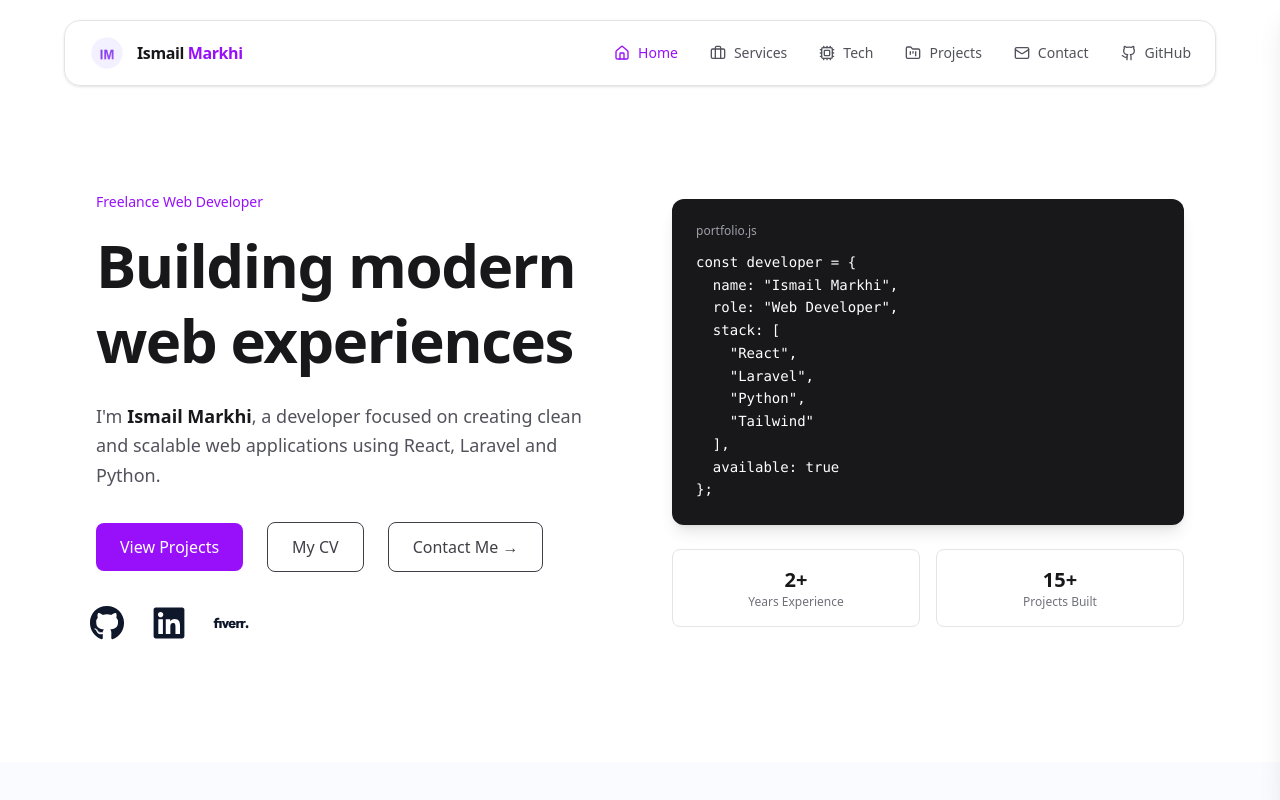
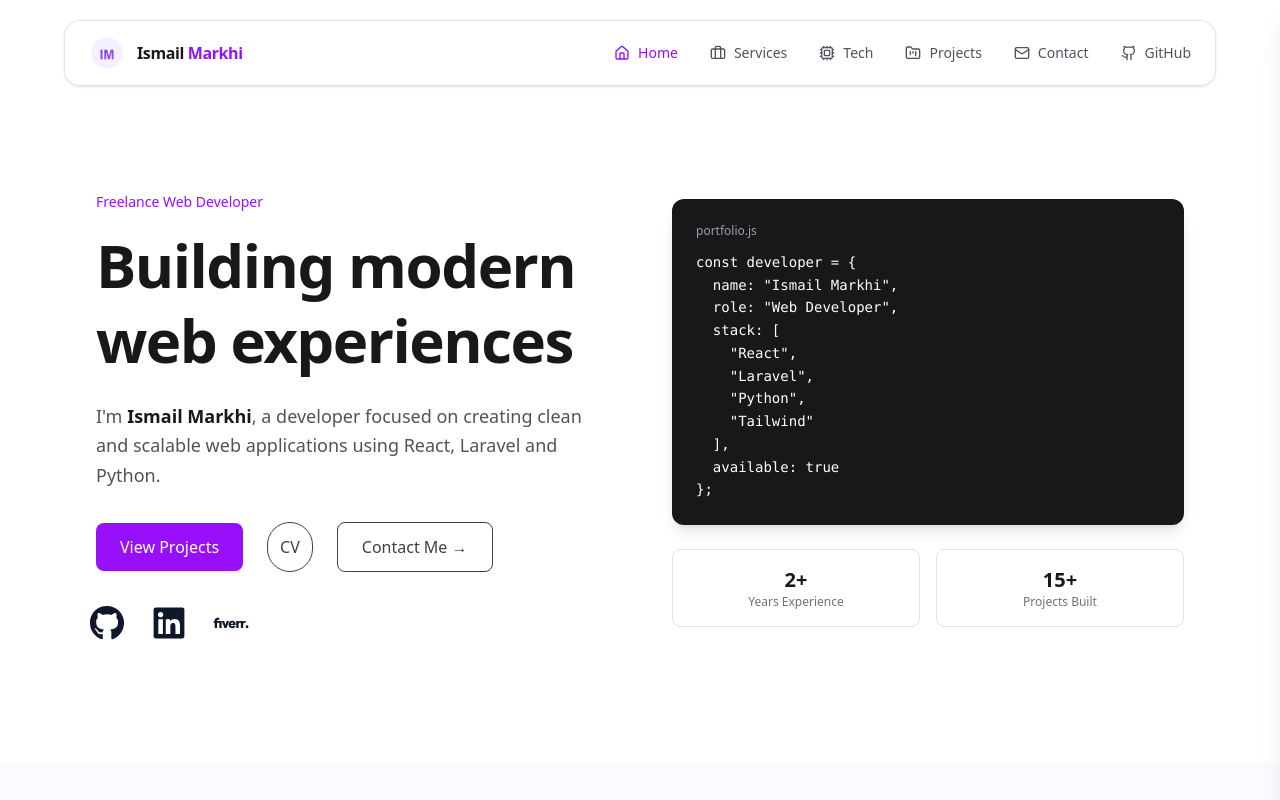
Before and after one commit to IsmailMarkhi/MyWorld, a React (Vite) app: page / in a window 1280 px wide. Shown: the top 800 px of the page. Built offline with nearby package versions, Linux system fonts and the light colour scheme.

Commit message:
cv added

```diff
--- a/src/components/sections/Hero.jsx
+++ b/src/components/sections/Hero.jsx
@@ -44,9 +44,9 @@ export default function Hero() {
               <a
                 href="/assets/resume.pdf"
                 download="Ismail-Markhi-Resume.pdf"
-                className="text-zinc-700 font-medium px-6 py-3 border border-zinc-700 rounded-lg dark:border-purple-600 hover:border-purple-600 hover:text-purple-600 transition duration-300"
+                className="text-zinc-700 font-medium p-3 border border-zinc-700 rounded-full dark:border-purple-600 hover:border-purple-600 hover:text-purple-600 transition duration-300"
               >
-                My CV
+                CV
               </a>
 
               <a
```
